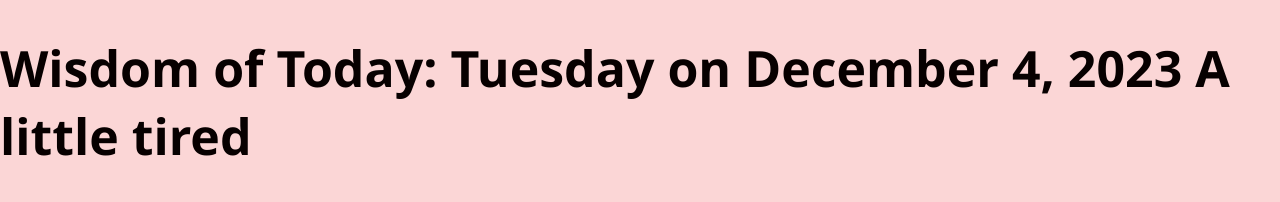
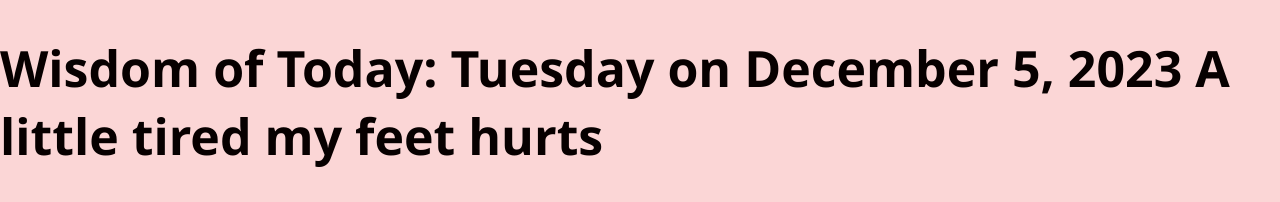
Before and after one commit to Lande21/RandomQuote, a React (Create React App) app: page / in a window 1280 px wide. Shown: the top 202 px of the page. Built offline with nearby package versions, Linux system fonts and the light colour scheme; no server answers.

Commit message:
adding target date

```diff
--- a/src/QuoteDisplay.js
+++ b/src/QuoteDisplay.js
@@ -61,7 +61,7 @@ function QuoteDisplay() {
   return (
     <div>
 
-      <h1>Wisdom of Today: Tuesday on December 4, 2023 A little tired  </h1>
+      <h1>Wisdom of Today: Tuesday on December 5, 2023 A little tired my feet hurts  </h1>
       <div class="quote-container">
       <blockquote className="quote">{quote}
       </blockquote>
```
